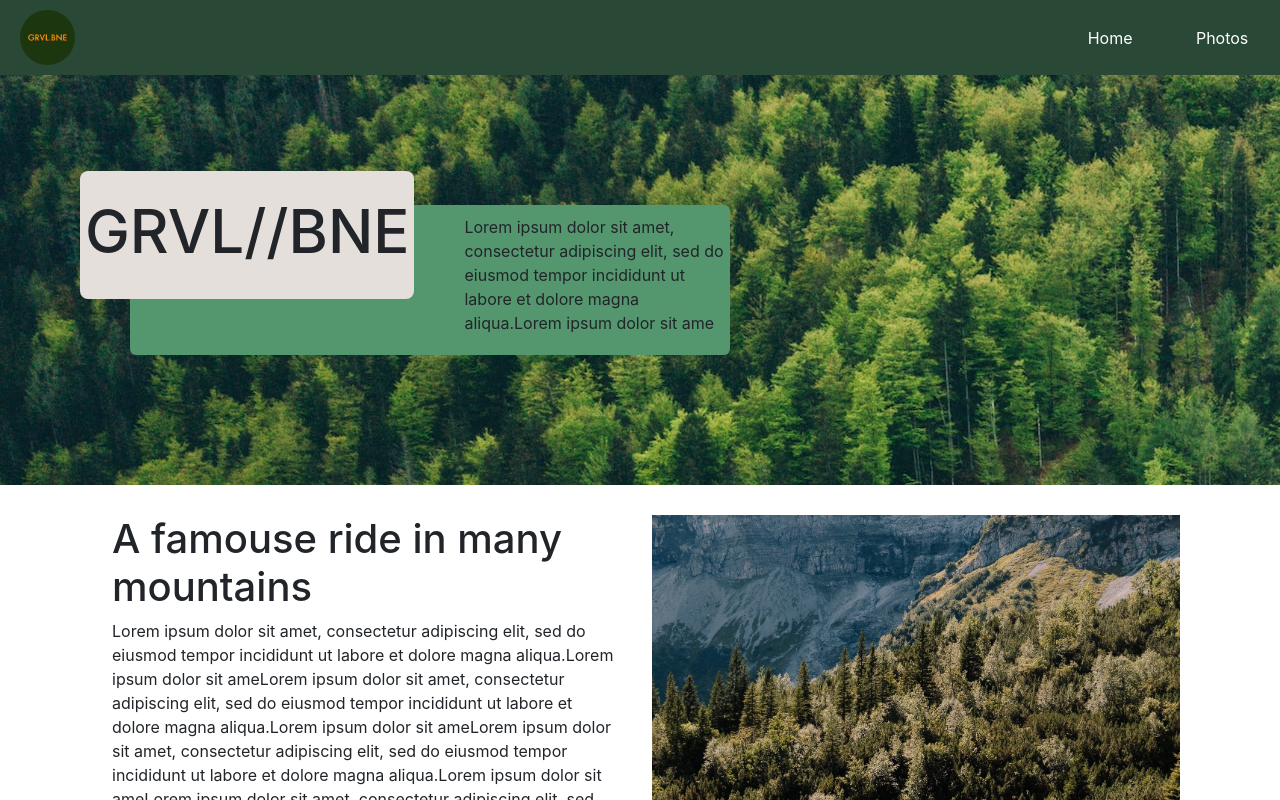
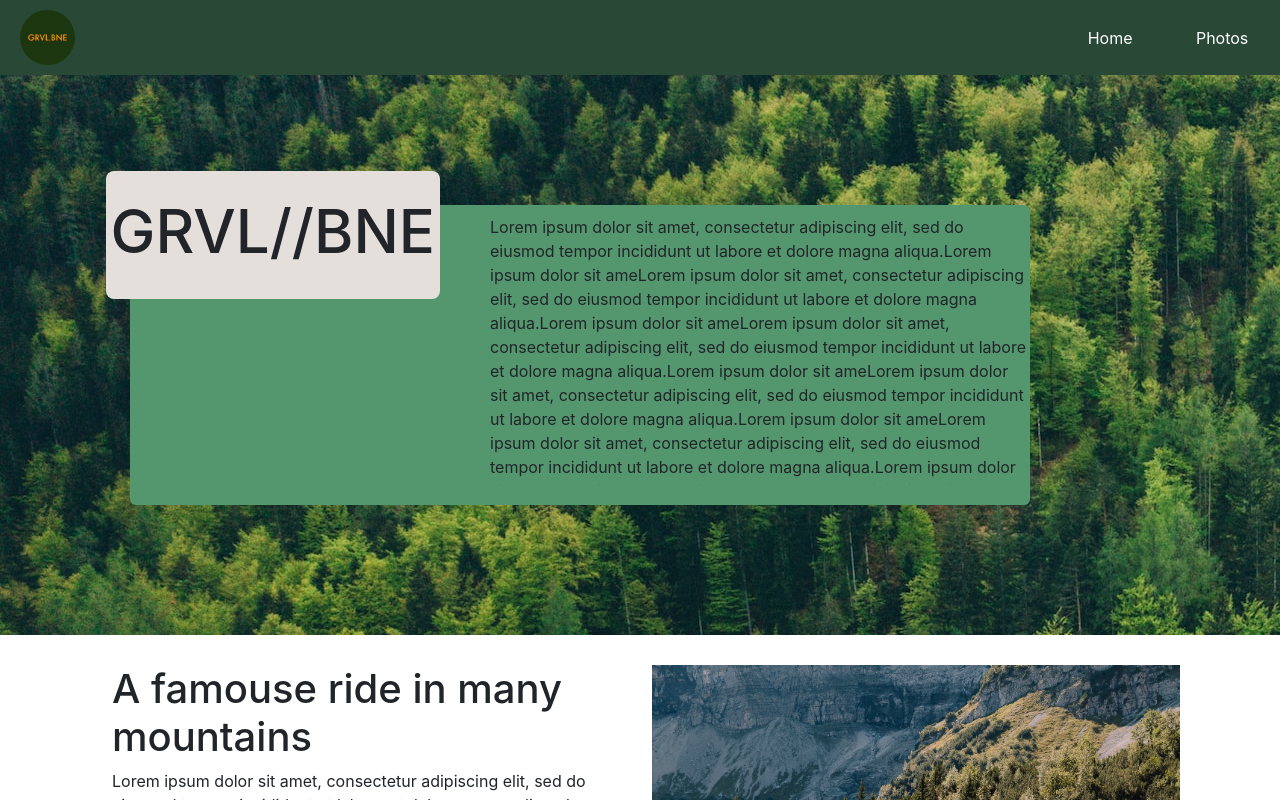
Before and after one commit to sslukess/newapp, a React (Create React App) app: page / in a window 1280 px wide. Shown: the top 800 px of the page. Built offline with nearby package versions, Linux system fonts and the light colour scheme.

Commit message:
fixed small spacing issue with header box

```diff
--- a/src/App/App.js
+++ b/src/App/App.js
@@ -25,7 +25,7 @@ function App() {
         <RouterProvider value={value}>
           <Header />
           <main>
-            <PageRender pText={pText} />
+            <PageRender pText={pText.repeat(10)} />
           </main>
           <Footer />
         </RouterProvider>
--- a/src/Components/Molecules/LeftHeadingText/LeftHeadingText.scss
+++ b/src/Components/Molecules/LeftHeadingText/LeftHeadingText.scss
@@ -1,7 +1,8 @@
 #outerContainer {
 
     &.desktop {
-        width: 600px;
+        width: auto;
+        max-width: 900px;
         max-height: 300px;
         min-height: 150px;
         display: flex;
@@ -10,7 +11,7 @@
     }
 
     &.mobile {
-        height: 480px;
+        // height: 480px;
         padding: 20px;
     }
 
@@ -51,7 +52,7 @@
     }
 
     &.mobile {
-        height: 70%;
+        height: auto;
         width: 100%;
     }
 }
```
